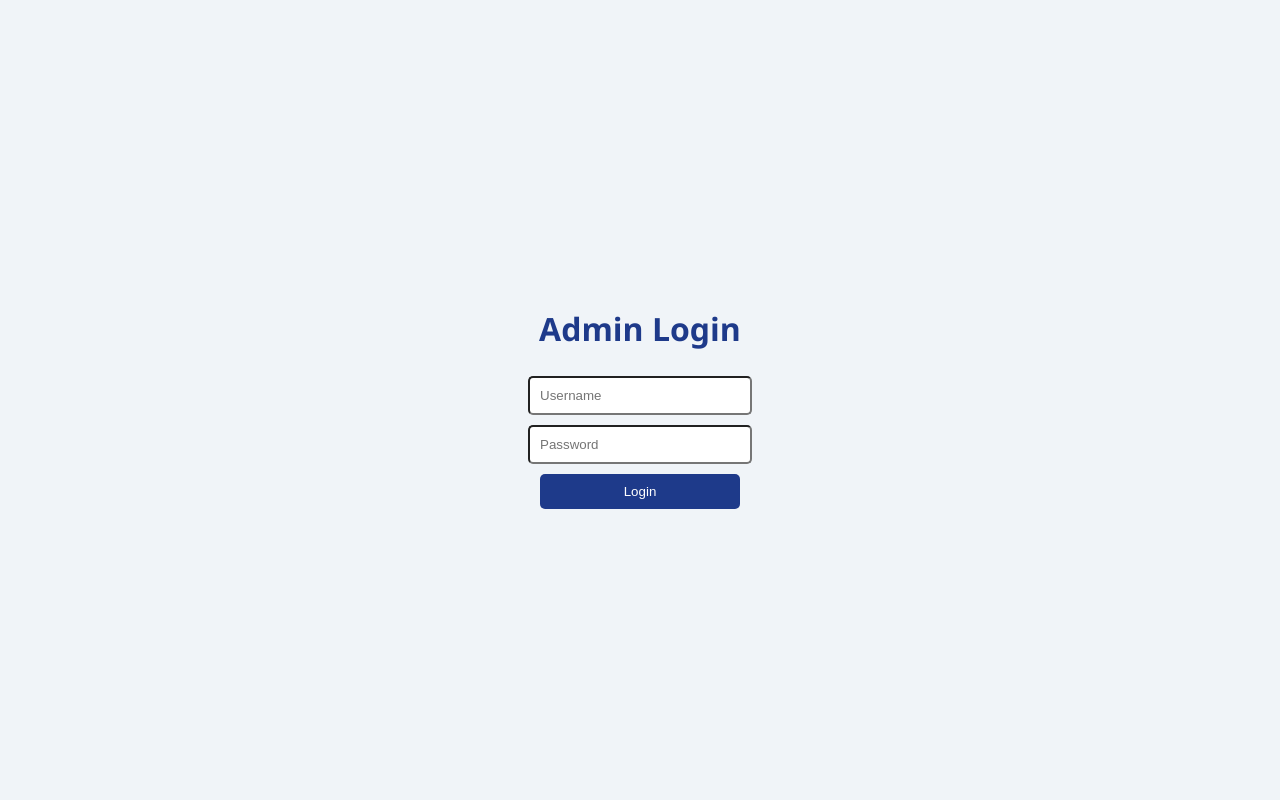
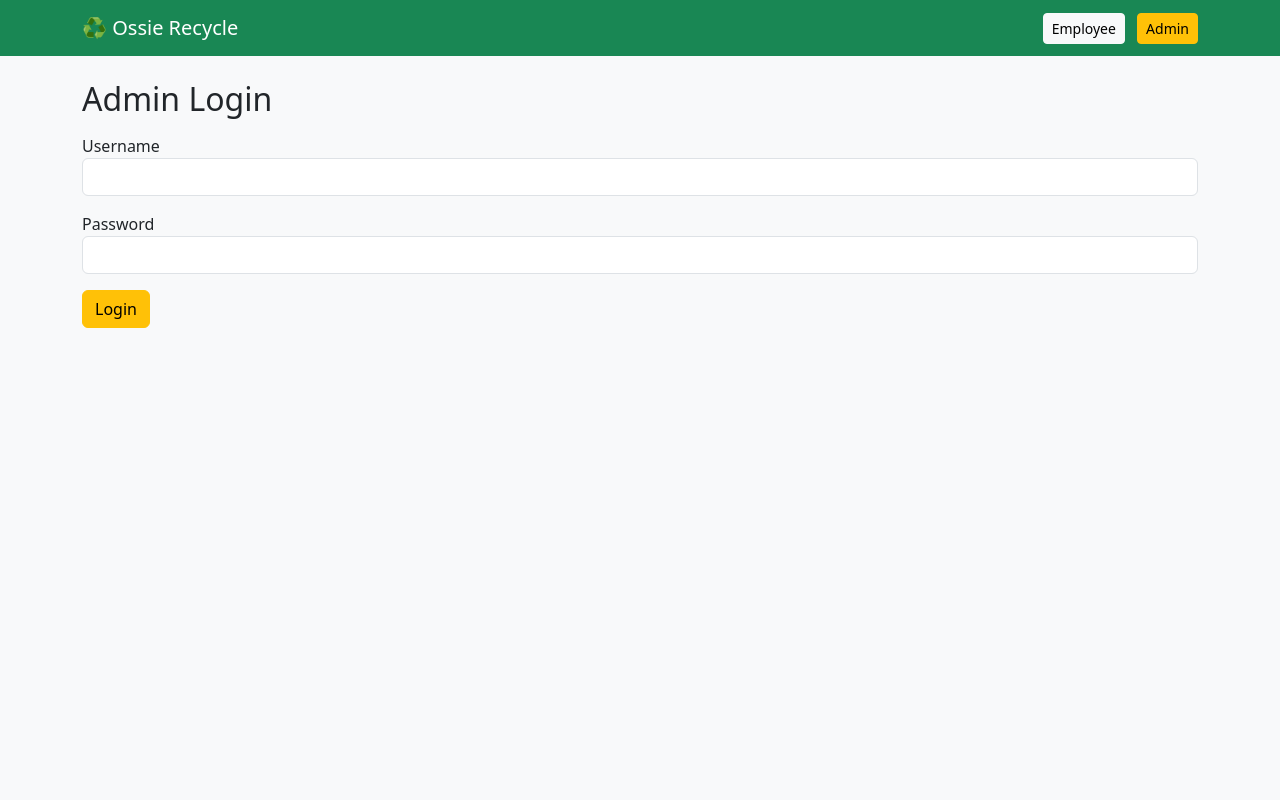
Before and after one commit to R3m1z/ossies-recycling, a Flask app: page /admin in a window 1280 px wide. Run offline with Flask 3, Linux system fonts and the light colour scheme.

Commit message:
Update admin_login.html

```diff
--- a/templates/admin_login.html
+++ b/templates/admin_login.html
@@ -1,23 +1,15 @@
-<!DOCTYPE html>
-<html lang="en">
-<head>
-<meta charset="UTF-8">
-<title>Admin Login</title>
-<style>
-body {font-family:'Segoe UI'; background:#f0f4f8; display:flex; flex-direction:column; align-items:center; justify-content:center; height:100vh; margin:0;}
-h1{color:#1e3a8a;}
-form {display:flex; flex-direction:column; align-items:center;}
-input, button {padding:10px; margin:5px; border-radius:5px; width:200px;}
-button {background:#1e3a8a; color:white; border:none; cursor:pointer;}
-button:hover {background:#3749c0;}
-</style>
-</head>
-<body>
-<h1>Admin Login</h1>
-<form method="POST">
-<input type="text" name="username" placeholder="Username">
-<input type="password" name="password" placeholder="Password">
-<button type="submit">Login</button>
+{% extends "base.html" %}
+{% block content %}
+<h2>Admin Login</h2>
+<form method="post" class="mt-3">
+    <div class="mb-3">
+        <label>Username</label>
+        <input type="text" name="username" class="form-control">
+    </div>
+    <div class="mb-3">
+        <label>Password</label>
+        <input type="password" name="password" class="form-control">
+    </div>
+    <button type="submit" class="btn btn-warning">Login</button>
 </form>
-</body>
-</html>
+{% endblock %}
```
